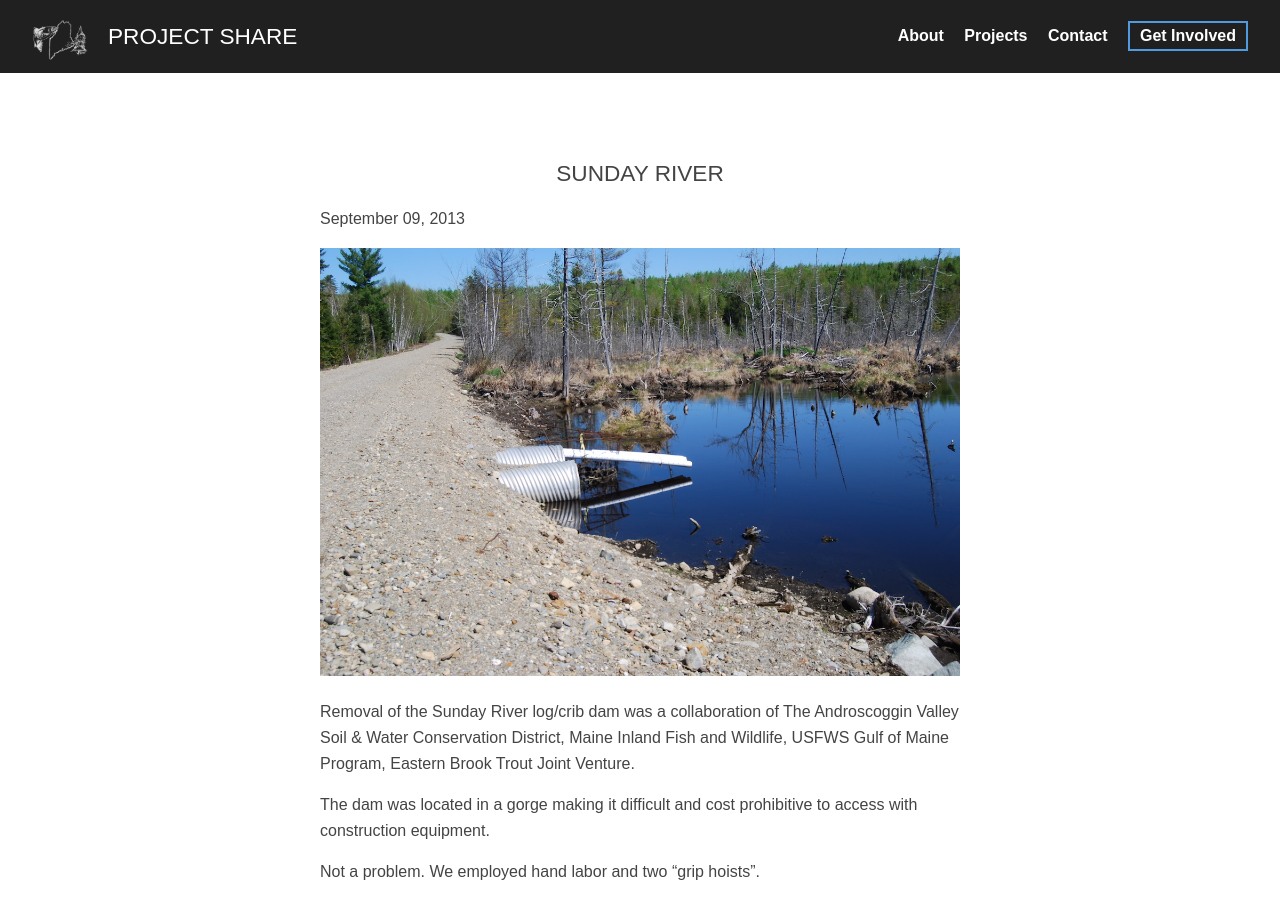
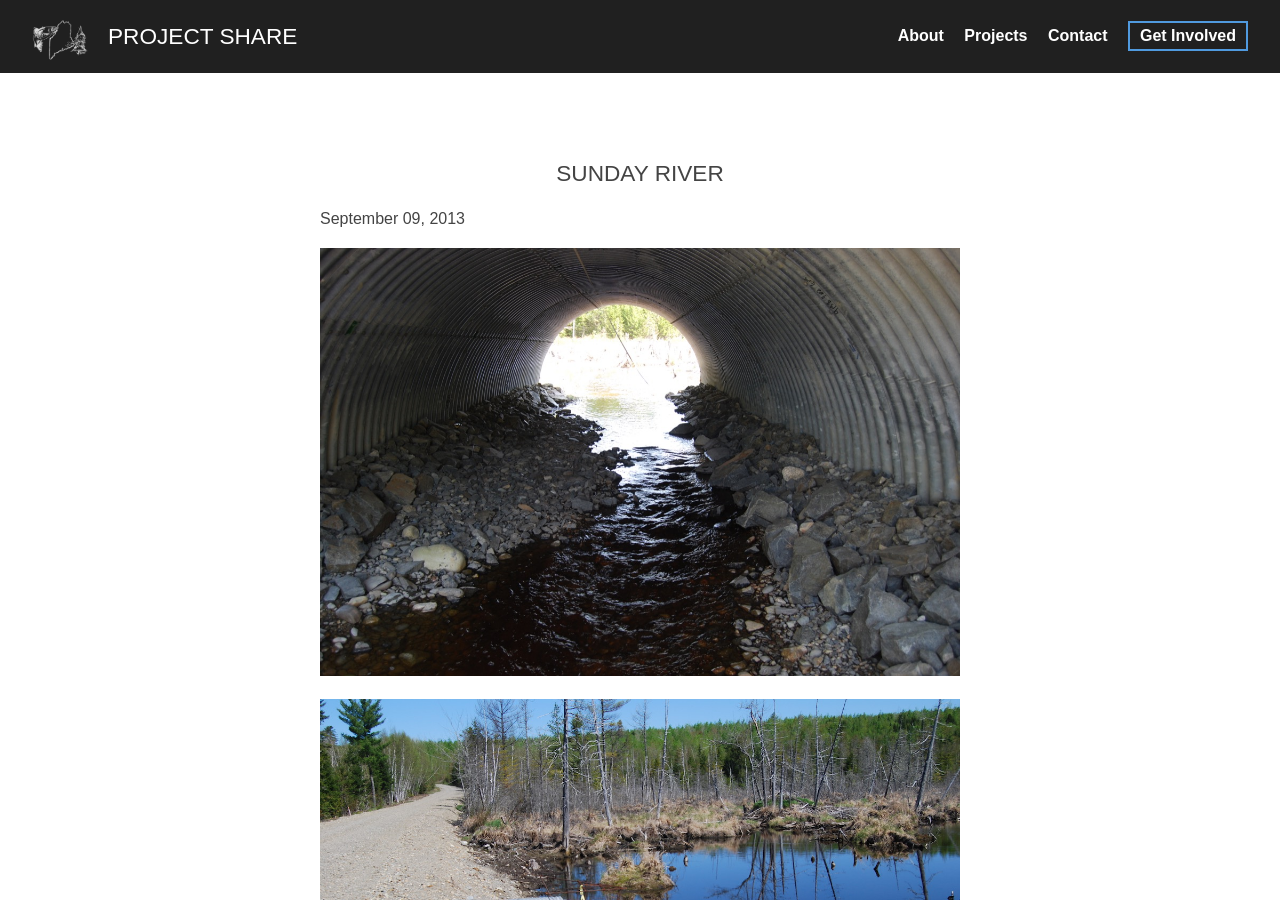
Before and after one commit to salmonhabitat/salmonhabitat, a Jekyll site: the page built from _posts/2013-09-05-Sunday River.md, in a window 1280 px wide and 900 px high. Built offline with Jekyll 4.4.1, drawn with Linux system fonts in a browser that asks for light colours; nearby versions of some CDN libraries; a script that is not in the unit is left out.

Commit message:
adding support for featured image to post layout

```diff
--- a/_layouts/post.html
+++ b/_layouts/post.html
@@ -10,6 +10,12 @@ layout: default
 		</h2>
 		<p class='date'>{{ page.date | date: "%B %m, %Y "}}</p>
 
+		{% if page.image %}
+		<div class="featured-image">
+			<img src="{{ page.image }}" alt="{{ page.title }}" title="{{ page.title }}">
+		</div>
+		{% endif %}
+
 		{{ content }}
 	</article>
 
```
